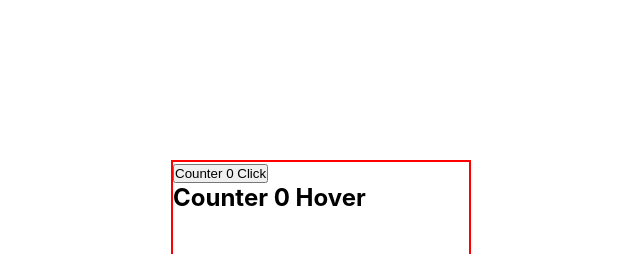
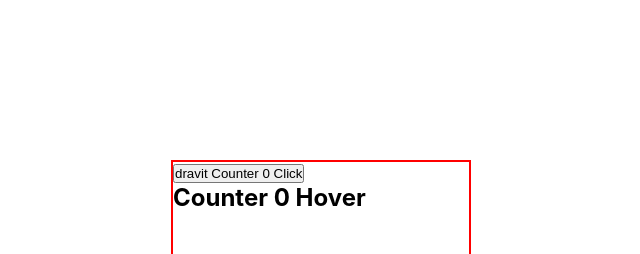
Before and after one commit to eignita/projectreact, a React (Create React App) app: page / in a window 1280 px wide. Shown: the top 254 px of the page, without its empty margins (229-869 px from the left). Built offline with nearby package versions, Linux system fonts and the light colour scheme.

Commit message:
hoc with hooks

```diff
--- a/src/App.js
+++ b/src/App.js
@@ -6,7 +6,7 @@ import HoverCounter from "./HocHook/HoverCounter";
 function App() {
   return (
     <div className="center">
-      <ClickCounter />
+      <ClickCounter name='dravit' />
       <HoverCounter />
     </div>
   );
--- a/src/HocHook/ClickCounter.js
+++ b/src/HocHook/ClickCounter.js
@@ -1,17 +1,14 @@
-import React, { useState } from 'react';
+import React  from 'react';
+import withCounter from './withCounter';
 
-function ClickCounter() {
-    const [counter, setCounter] = useState(0);
+function ClickCounter(props) {
 
-    const handleClick = () => {
-        setCounter(counter + 1);
-    }
-
+    const {counter, handle, name} = props;
     return (
         <div>
-            <button onClick={handleClick}>Counter {counter} Click</button>
+            <button onClick={handle}>{ name } Counter {counter} Click</button>
         </div>
     )
 }
 
-export default ClickCounter
+export default withCounter(ClickCounter, 10)
--- a/src/HocHook/HoverCounter.js
+++ b/src/HocHook/HoverCounter.js
@@ -1,17 +1,13 @@
-import React, { useState } from 'react';
+import React from 'react';
+import withCounter from './withCounter';
 
-function HoverCounter() {
-    const [counter, setCounter] = useState(0);
-
-    const handleOver = () => {
-        setCounter(counter + 1);
-    }
-
+function HoverCounter(props) {
+    const {counter, handle} = props;
     return (
         <div>
-            <h2 onMouseOver={handleOver}>Counter {counter} Hover</h2>
+            <h2 onMouseOver={handle}>Counter {counter} Hover</h2>
         </div>
     )
 }
 
-export default HoverCounter
+export default withCounter(HoverCounter, 5);
--- /dev/null
+++ b/src/HocHook/withCounter.js
@@ -0,0 +1,14 @@
+import React, { useState } from "react";
+
+const withCounter = (WrappedComponent, incrementNumber) => {
+  const WithCounter = (props) => {
+    const [counter, setCounter] = useState(0);
+    const handleClick = () => {
+      setCounter(counter + incrementNumber);
+    };
+    return <WrappedComponent counter={counter} handle={handleClick} {...props} />;
+  };
+  return WithCounter;
+};
+
+export default withCounter;
```
